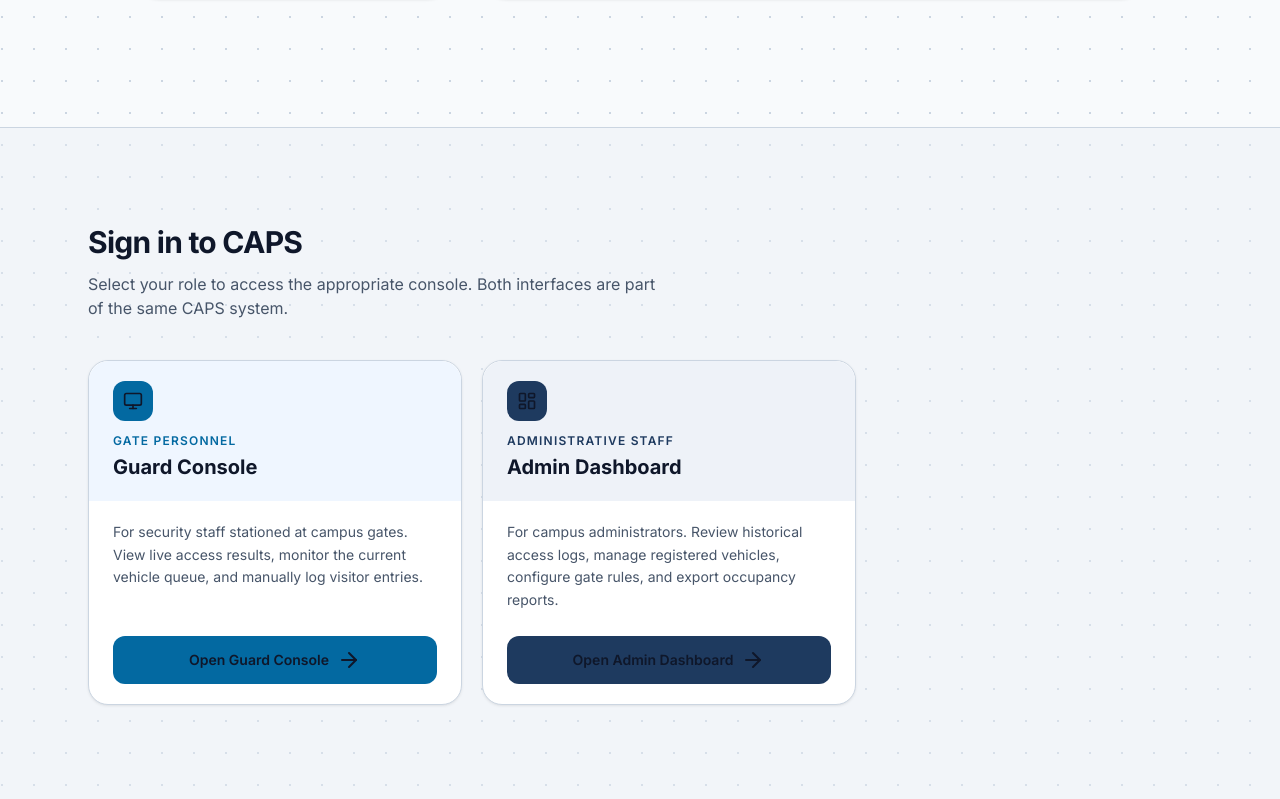
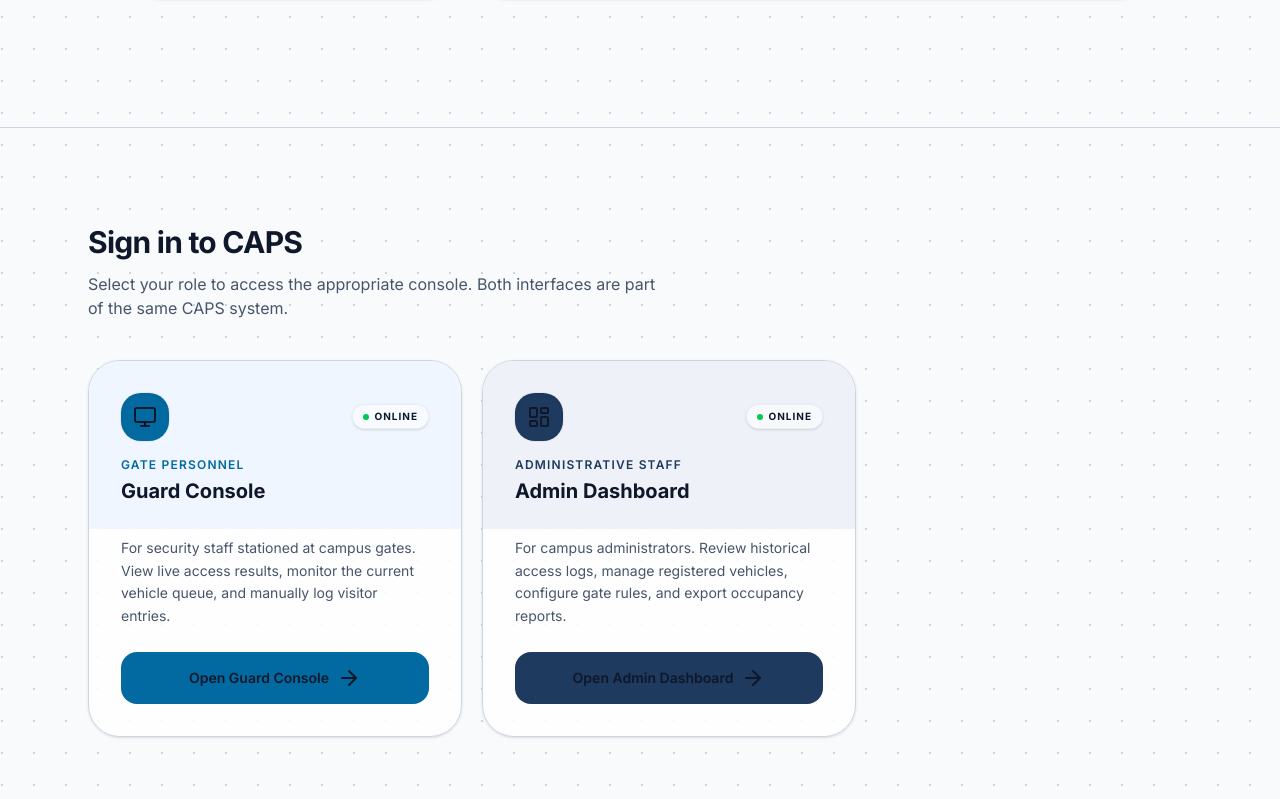
Before and after one commit to mattnotfound11/CAPS, a Next.js app in the folder caps-landing/: page / in a window 1280 px wide. Shown: the part 1201-2000 px from the top of the page. Built offline with nearby package versions, Linux system fonts and the light colour scheme.

Commit message:
style: elevate sign-in cards to match hero

```diff
--- a/caps-landing/src/components/LoginEntryCards.tsx
+++ b/caps-landing/src/components/LoginEntryCards.tsx
@@ -52,7 +52,7 @@ export function LoginEntryCards() {
   return (
     <section
       aria-labelledby="login-heading"
-      className="border-t border-[var(--color-border)] bg-[var(--color-muted)]/40 animate-section animate-section-delay-1"
+      className="border-t border-[var(--color-border)] bg-transparent animate-section animate-section-delay-1"
     >
       <div className="mx-auto max-w-6xl px-[var(--spacing-gutter)] py-[var(--spacing-section)]">
         {/* Section heading */}
@@ -83,34 +83,47 @@ export function LoginEntryCards() {
               accentSubtleVar,
               icon: Icon,
               cta,
-            }) => (
+            }, i) => (
               <article
                 key={id}
-                /* card-interactive: shared hover lift utility (motion token, no bounce) */
-                className="card-interactive group flex flex-col rounded-[var(--radius-2xl)] border border-[var(--color-border)] bg-[var(--color-card)] shadow-[var(--shadow-card)]"
+                className="group relative flex flex-col overflow-hidden rounded-[2rem] border border-[var(--color-border)] bg-[var(--color-card)]/80 shadow-sm backdrop-blur-xl transition-all duration-300 hover:shadow-md hover:-translate-y-1 hover:border-[var(--color-primary)]/30"
                 aria-label={`${title} login`}
               >
-                {/* Card header stripe — color from token, not hardcoded hex */}
+                {/* Minimalist gradient overlay on hover */}
+                <div className="absolute inset-0 bg-gradient-to-br from-[var(--color-secondary)]/5 to-transparent opacity-0 transition-opacity duration-300 group-hover:opacity-100 pointer-events-none" />
+
+                {/* Card header stripe */}
                 <div
-                  className="rounded-t-[var(--radius-2xl)] px-6 py-5"
+                  className="px-8 pt-8 pb-6 relative z-10"
                   style={{ backgroundColor: accentSubtleVar }}
                 >
-                  {/* Icon badge — decorative (beside visible heading text), aria-hidden */}
+                  <div className="flex items-center justify-between mb-4">
+                    {/* Icon badge */}
                     <span
-                    className="mb-3 inline-flex h-10 w-10 items-center justify-center rounded-[var(--radius-lg)]"
+                      className="inline-flex h-12 w-12 items-center justify-center rounded-2xl shadow-inner ring-1 ring-black/5"
                       style={{ backgroundColor: accentVar }}
                       aria-hidden="true"
                     >
-                    {/* strokeWidth 2 — unified per pro-rules stroke consistency */}
                       <Icon
                         style={{
-                        width: "var(--icon-md)",
-                        height: "var(--icon-md)",
+                          width: "var(--icon-lg)",
+                          height: "var(--icon-lg)",
                           color: accentTextVar,
                         }}
                         strokeWidth={2}
                       />
                     </span>
+
+                    {/* Tiny "live" UI detail: Status indicator */}
+                    <div className="flex items-center gap-1.5 rounded-full bg-white/50 px-2.5 py-1 shadow-sm border border-black/5">
+                      <span className="relative flex h-1.5 w-1.5">
+                        <span className="absolute inline-flex h-full w-full animate-ping rounded-full bg-green-400 opacity-75"></span>
+                        <span className="relative inline-flex h-1.5 w-1.5 rounded-full bg-green-500"></span>
+                      </span>
+                      <span className="text-[10px] font-bold uppercase tracking-widest text-[var(--color-foreground)]">Online</span>
+                    </div>
+                  </div>
+
                   <p
                     className="text-xs font-semibold uppercase tracking-widest"
                     style={{ color: accentVar }}
@@ -125,21 +138,15 @@ export function LoginEntryCards() {
                 </div>
 
                 {/* Card body */}
-                <div className="flex flex-1 flex-col px-6 py-5">
+                <div className="flex flex-1 flex-col px-8 pb-8 pt-2 relative z-10">
                   <p className="flex-1 text-sm leading-relaxed text-[var(--color-muted-foreground)]">
                     {description}
                   </p>
 
-                  {/*
-                   * CTA button — min 44px touch target (py-3 gives ~44px total height).
-                   * :active scale via CSS to avoid layout shift (pro-rules).
-                   * hover:opacity-90 + transition use motion token durations.
-                   * aria-label gives descriptive accessible name (pro-rules).
-                   */}
                   <Link
                     href={href}
-                    className="mt-6 inline-flex cursor-pointer items-center justify-center gap-2 rounded-[var(--radius-lg)] px-5 py-3 text-sm font-semibold
-                      transition-opacity duration-[var(--motion-duration-base)] hover:opacity-90
+                    className="mt-6 inline-flex cursor-pointer items-center justify-center gap-2 rounded-xl px-5 py-3.5 text-sm font-semibold
+                      transition-all duration-[var(--motion-duration-base)] hover:opacity-90 hover:shadow-sm
                       active:scale-[0.98] active:opacity-80
                       focus-visible:ring-2 focus-visible:ring-offset-2"
                     style={{
@@ -150,7 +157,6 @@ export function LoginEntryCards() {
                     aria-label={`Sign in to the ${title}`}
                   >
                     {cta}
-                    {/* ArrowRight — decorative beside CTA text, aria-hidden */}
                     <ArrowRight
                       style={{ width: "var(--icon-sm)", height: "var(--icon-sm)" }}
                       strokeWidth={2}
```
Lines whose indentation alone changed are shown as unchanged.
